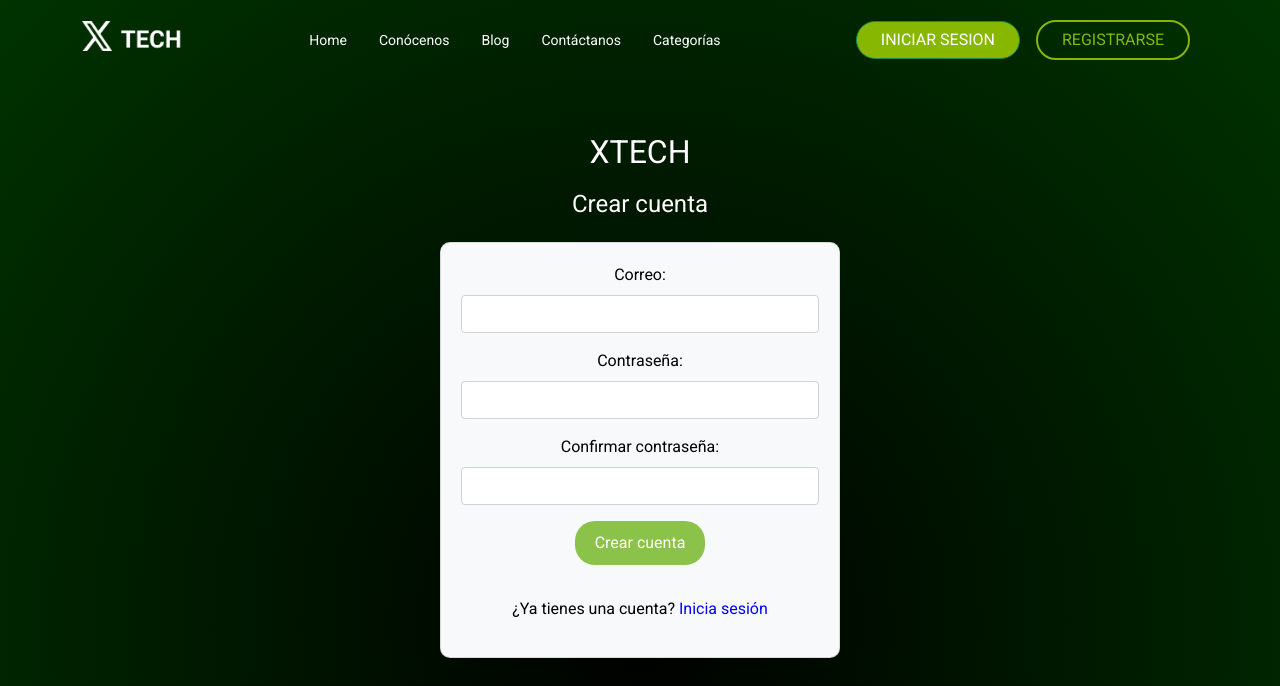
After one commit to anabelaMaciel/proyecto-final-info, a Django app: page /register in a window 1280 px wide. The commit adds this page. Shown: the top 686 px of the page. Run offline with Django 5.2, Linux system fonts and the light colour scheme; some libraries are stand-ins or nearby versions; grey boxes are pictures that could not be loaded.

Commit message:
Creada la plantilla registro

```diff
--- a/apps/blog/templates/base.html
+++ b/apps/blog/templates/base.html
@@ -187,9 +187,9 @@
                 <a class="btn rounded-pill verde-lima px-4 btn-success mx-2 my-1 text-white !important" href="{% url 'login' %}">
                     INICIAR SESION
                 </a>
-                <button class="btn rounded-pill verde-lima-transparent px-4 btn-transparent mx-2 my-1">
+                <a class="btn rounded-pill verde-lima-transparent px-4 btn-transparent mx-2 my-1" href="{% url 'register' %}">
                     REGISTRARSE
-                </button>
+                </a>
             </div>
         </div>
     </header>
--- a/apps/blog/templates/blog/home.html
+++ b/apps/blog/templates/blog/home.html
@@ -55,7 +55,7 @@
     <div class="container py-5 text-center text-white" style="background-color: #1a1a1a;">
         <h3>Disfruta de ser parte de nuestro blog</h3>
         <p class="lead">Únete ahora, haciendo click aquí</p>
-        <a href="#" class="btn btn-outline-success">REGÍSTRATE</a>
+        <a href="{% url 'register' %}" class="btn btn-outline-success">REGÍSTRATE</a>
     </div>
     <div class="container py-5">
         <h2 class="text-center text-white mb-5">Conoce a nuestro team</h2>
--- /dev/null
+++ b/apps/blog/templates/blog/register.html
@@ -0,0 +1,109 @@
+{% extends "base.html" %}
+{% block content %}
+{% load static %}
+<style>
+    html, body {
+        height: 100%; /* Aseguramos que el html y body ocupen toda la altura */
+        margin: 0;
+    }
+
+    body {
+        background: radial-gradient(circle, rgba(0,0,0,1) 0%, rgba(0,51,0,1) 100%);
+        display: flex;
+        flex-direction: column;
+        min-height: 100vh;
+    }
+
+    .main-content {
+        display: flex;
+        justify-content: center;
+        align-items: center;
+        flex-grow: 1;
+        text-align: center;
+    }
+
+    .card {
+        background-color: #f8f9fa;
+        border-radius: 10px;
+        padding: 20px;
+        width: 400px;
+        margin-top: 20px;
+        color: #000;
+    }
+
+    .card .form-control {
+        color: #000;
+    }
+
+    .btn-custom {
+        background-color: #8bc34a;
+        color: white;
+        border: none;
+        border-radius: 20px;
+        padding: 10px 20px;
+        display: block;
+        margin: 0 auto;
+    }
+
+    .btn-custom:hover {
+        background-color: #7cb342;
+    }
+
+    .logo {
+        font-size: 2em;
+        margin-bottom: 10px;
+        color: white;
+    }
+
+    .title {
+        font-size: 1.5em;
+        margin-bottom: 20px;
+        color: white;
+    }
+
+    .link {
+        color: #0000ff;
+        text-decoration: none;
+    }
+
+    .link:hover {
+        text-decoration: underline;
+    }
+
+    footer {
+        flex-shrink: 0; /* Aseguramos que el footer no se encoge */
+        text-align: center;
+        padding: 10px;
+        background-color: rgba(0, 0, 0, 0.8);
+        color: white;
+        position: relative;
+        width: 100%;
+    }
+</style>
+
+<div class="main-content">
+    <div class="container">
+        <div class="logo">XTECH</div>
+        <div class="title">Crear cuenta</div>
+        <div class="card mx-auto">
+            <form method="POST" action="{% url 'register' %}">
+                {% csrf_token %}
+                <div class="mb-3">
+                    <label for="email" class="form-label">Correo:</label>
+                    <input type="email" class="form-control" id="email" name="email" required>
+                </div>
+                <div class="mb-3">
+                    <label for="password" class="form-label">Contraseña:</label>
+                    <input type="password" class="form-control" id="password" name="password" required>
+                </div>
+                <div class="mb-3">
+                    <label for="confirm-password" class="form-label">Confirmar contraseña:</label>
+                    <input type="password" class="form-control" id="confirm-password" name="confirm_password" required>
+                </div>
+                <button type="submit" class="btn btn-custom">Crear cuenta</button>
+            </form>
+            <p class="mt-3">¿Ya tienes una cuenta? <a href="{% url 'login' %}" class="link">Inicia sesión</a></p>
+        </div>
+    </div>
+</div>
+{% endblock %}
--- a/apps/blog/urls.py
+++ b/apps/blog/urls.py
@@ -23,4 +23,5 @@ urlpatterns = [
     path('about', views.about_us, name='about-us'),
     path('contactanos/', views.contactanos, name='contactanos'),
     path('login', views.login, name='login'),
+    path('register', views.register, name='register')
 ]
--- a/apps/blog/views.py
+++ b/apps/blog/views.py
@@ -11,3 +11,6 @@ def contactanos(request):
 
 def login(request):
     return render(request, 'blog/login.html')
+
+def register(request):
+    return render(request, 'blog/register.html')
```
